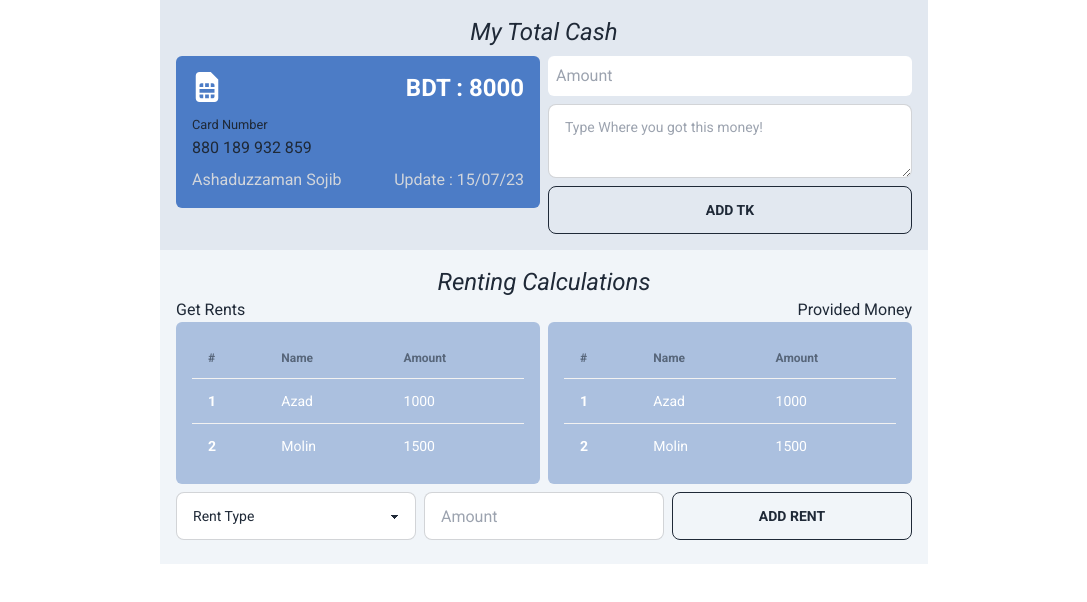
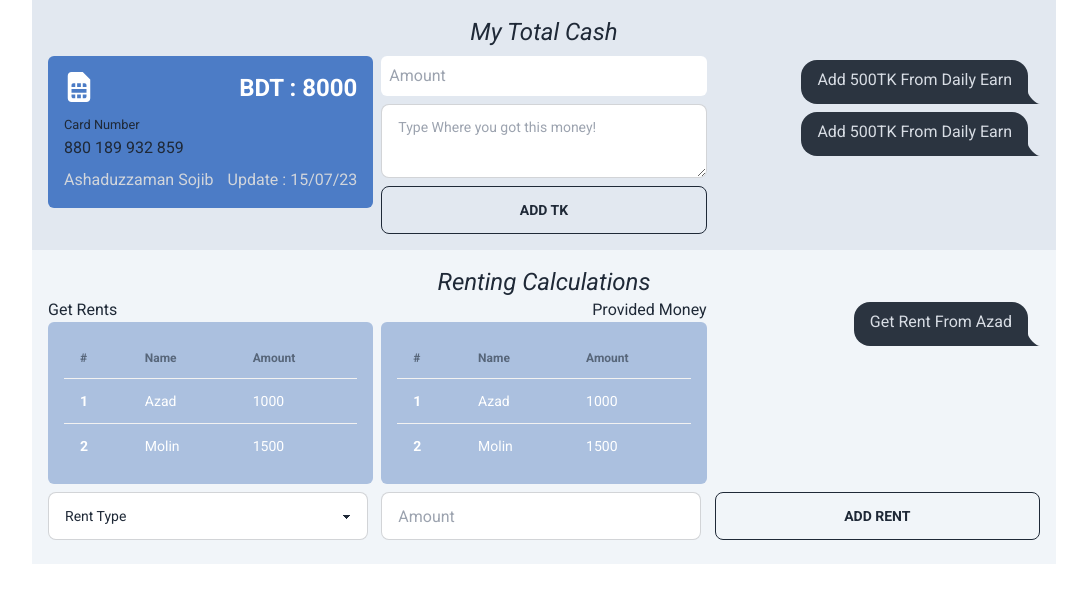
Before and after one commit to ashaansojib/my-account, a React (Vite) app: page / in a window 1280 px wide. Shown: the top 602 px of the page, without its empty margins (96-1183 px from the left). Built offline with nearby package versions, Linux system fonts and the light colour scheme.

Commit message:
add rent history

```diff
--- /dev/null
+++ b/src/Pages/myCash/CashHistory.jsx
@@ -0,0 +1,13 @@
+import React from 'react';
+
+const CashHistory = () => {
+    return (
+        <div className='text-right'>
+            <div className="chat chat-end">
+                <div className="chat-bubble">Add 500TK From Daily Earn</div>
+            </div>
+        </div>
+    );
+};
+
+export default CashHistory;
--- a/src/Pages/myCash/MyCash.jsx
+++ b/src/Pages/myCash/MyCash.jsx
@@ -1,11 +1,12 @@
 import React from 'react';
 import { FaSimCard } from 'react-icons/fa';
+import CashHistory from './CashHistory';
 
 const MyCash = () => {
     return (
         <div className='p-4 bg-slate-200 '>
             <h2 className='text-2xl font-medium italic text-center mb-2'>My Total Cash</h2>
-            <div className='grid grid-cols-2 gap-2 items-start justify-between'>
+            <div className='grid grid-cols-3 gap-2 items-start justify-between'>
                 <div className='p-4 bg-[#4C7CC6] rounded-md'>
                     <div className='flex justify-between text-white mb-2'>
                         <span className='text-3xl'><FaSimCard /></span>
@@ -23,6 +24,10 @@ const MyCash = () => {
                     <textarea className="textarea textarea-bordered" placeholder="Type Where you got this money!"></textarea>
                     <button className='btn btn-outline'>Add TK</button>
                 </div>
+                <div>
+                    <CashHistory />
+                    <CashHistory />
+                </div>
             </div>
         </div>
     );
--- a/src/Pages/rentCalculation/Rent.jsx
+++ b/src/Pages/rentCalculation/Rent.jsx
@@ -1,14 +1,16 @@
 import React from 'react';
 import GetRent from './GetRent';
 import ProvideRent from './ProvideRent';
+import RentHistory from './RentHistory';
 
 const Rent = () => {
     return (
         <div className='p-4 bg-slate-100'>
             <h2 className='text-2xl font-medium italic text-center'>Renting Calculations</h2>
-            <div className='grid grid-cols-2 justify-between gap-2'>
+            <div className='grid grid-cols-3 justify-between gap-2'>
                 <GetRent />
                 <ProvideRent />
+                <RentHistory />
             </div>
             <div className='grid grid-cols-3 py-2 gap-2'>
                 <div>
--- /dev/null
+++ b/src/Pages/rentCalculation/RentHistory.jsx
@@ -0,0 +1,13 @@
+import React from 'react';
+
+const RentHistory = () => {
+    return (
+        <div className='text-right'>
+            <div className="chat chat-end">
+                <div className="chat-bubble">Get Rent From Azad</div>
+            </div>
+        </div>
+    );
+};
+
+export default RentHistory;
--- a/src/main.jsx
+++ b/src/main.jsx
@@ -5,7 +5,7 @@ import { RouterProvider } from 'react-router-dom'
 import router from './router/Router.jsx'
 
 ReactDOM.createRoot(document.getElementById('root')).render(
-<div className='max-w-screen-md mx-auto'>
+<div className='max-w-screen-lg mx-auto'>
 <RouterProvider router={router} />
 </div>
 )
```
